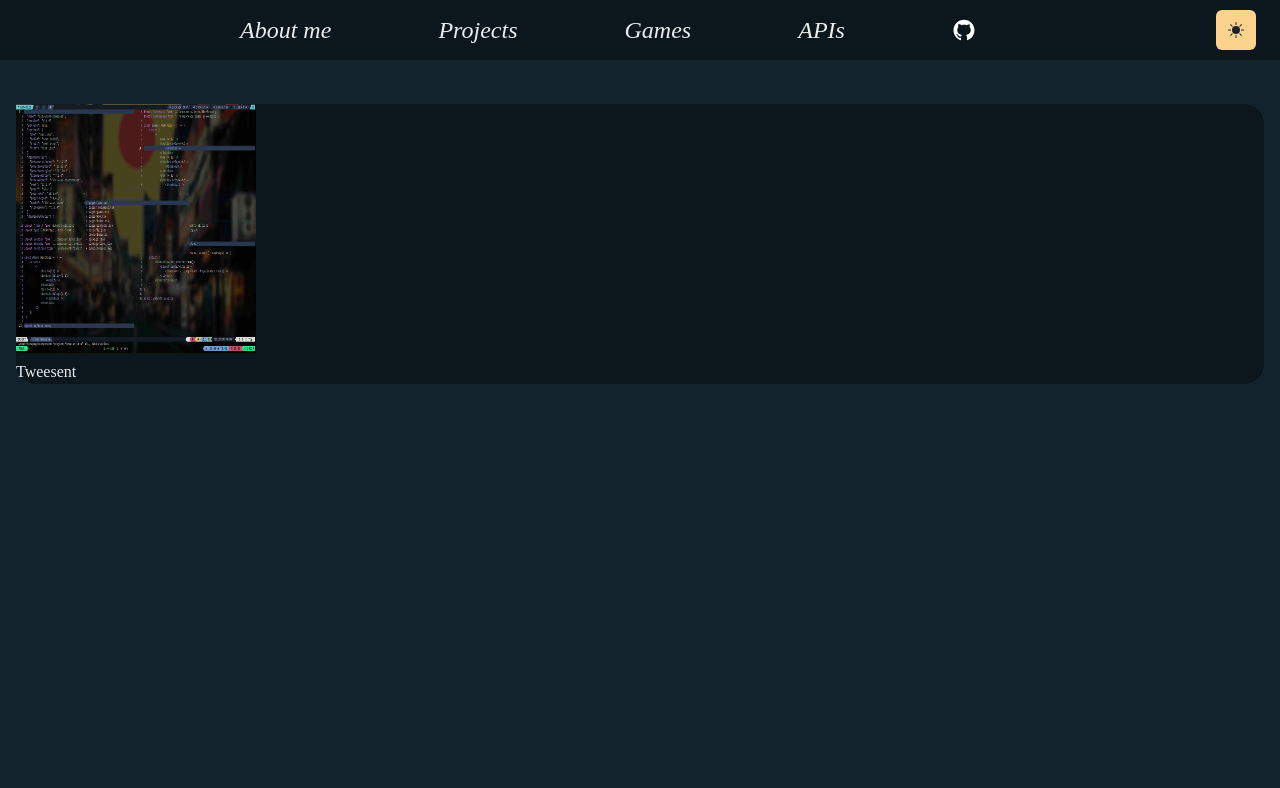
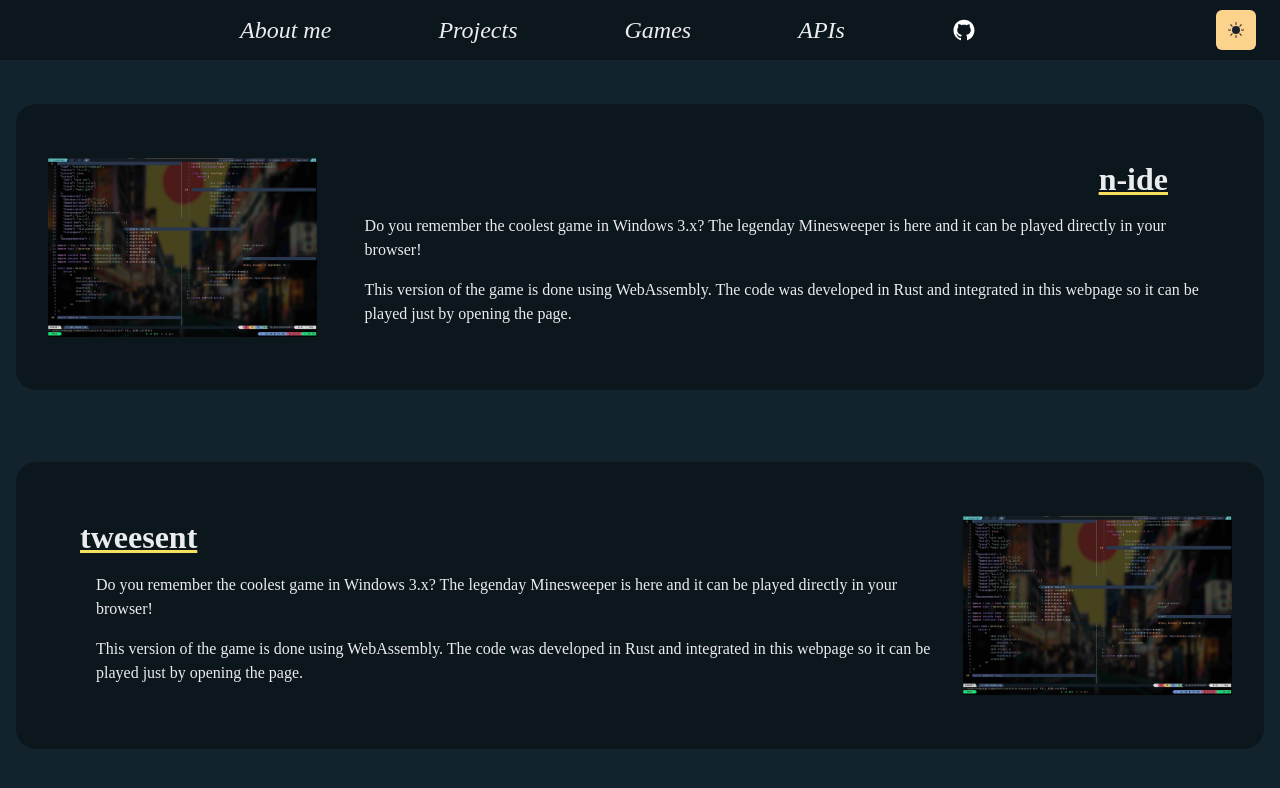
Before and after one commit to presedo93/homepage, a Next.js app: page /projects in a window 1280 px wide. Shown: the top 788 px of the page. Built offline with nearby package versions, Linux system fonts and the light colour scheme.

Commit message:
🚧 Pages and first build

```diff
--- a/components/NavBar.tsx
+++ b/components/NavBar.tsx
@@ -1,5 +1,5 @@
-import React from 'react'
-import NextLink from 'next/link'
+import React from 'react';
+import NextLink from 'next/link';
 import {
     Container,
     Flex,
@@ -13,15 +13,15 @@ import {
     MenuButton,
     IconButton,
     useColorModeValue,
-} from '@chakra-ui/react'
+} from '@chakra-ui/react';
 
-import { AiFillGithub } from 'react-icons/ai'
-import { GiHamburgerMenu } from 'react-icons/gi'
-import ToggleTheme from './ToggleTheme'
+import { AiFillGithub } from 'react-icons/ai';
+import { GiHamburgerMenu } from 'react-icons/gi';
+import ToggleTheme from './ToggleTheme';
 
 interface TextProps {
-    children: React.ReactNode
-    href: string
+    children: React.ReactNode;
+    href: string;
 }
 
 const TextLink: React.FC<TextProps> = ({ children, href }: TextProps) => {
@@ -36,21 +36,25 @@ const TextLink: React.FC<TextProps> = ({ children, href }: TextProps) => {
                 </Text>
             </Link>
         </NextLink>
-    )
-}
+    );
+};
 
 const GitLink: React.FC = () => {
     return (
-        <Link target='_blank' href='https://github.com/presedo93'>
+        <a
+            target='_blank'
+            rel='noopener noreferrer'
+            href='https://github.com/presedo93'
+        >
             <AiFillGithub
                 style={{
                     color: useColorModeValue('black', 'white'),
                     fontSize: '1.5rem',
                 }}
             />
-        </Link>
-    )
-}
+        </a>
+    );
+};
 
 const NavBar = () => {
     return (
@@ -106,7 +110,7 @@ const NavBar = () => {
                 </Box>
             </Flex>
         </Flex>
-    )
-}
+    );
+};
 
-export default NavBar
+export default NavBar;
--- a/components/Project.tsx
+++ b/components/Project.tsx
@@ -1,24 +1,56 @@
-import {Box, chakra, useColorModeValue} from '@chakra-ui/react';
+import {
+    Box,
+    Flex,
+    Heading,
+    chakra,
+    useColorModeValue,
+} from '@chakra-ui/react';
 import Image from 'next/image';
 
 interface ProjectProps {
     children: React.ReactNode;
+    title: string;
     image?: any;
-    props?: unknown;
+    reverse?: boolean;
 }
 
 const ProjectImage = chakra(Image, {
     shouldForwardProp: (prop) => ['src', 'alt', 'width', 'height'].includes(prop),
 });
 
-const Project = ({children, image, ...props}: ProjectProps) => {
+const Project = ({ children, title, image, reverse }: ProjectProps) => {
     const bg = useColorModeValue('#D0D0D0', '#0B161D');
+    const rows = reverse ? 'row-reverse' : 'row';
+    const heads = reverse ? 'start' : 'end';
 
     return (
-        <Box h={{base: 'fit-content'}} bg={bg} {...props} rounded={20}>
-            <ProjectImage src={image} alt='MissingNo.' width={240} height={249} />
-            {children}
-        </Box>
+        <Flex h={{ base: 'fit-content' }} bg={bg} rounded={20}>
+            <Flex direction={{ base: 'column', md: rows }} m={8} align={'center'}>
+                <ProjectImage src={image} alt='MissingNo.' width={360} height={240} />
+                <Flex
+                    h={'full'}
+                    w={'full'}
+                    flexDirection={'column'}
+                    justifyContent={'start'}
+                    mr={8}
+                >
+                    <Heading
+                        fontWeight={'semibold'}
+                        textDecoration={'underline'}
+                        textDecorationColor={'yellow.300'}
+                        fontSize={32}
+                        mt={6}
+                        mr={8}
+                        ml={8}
+                        alignSelf={heads}
+                    >
+                        {title}
+                    </Heading>
+                    {children}
+                    <Box h={{ base: 8 }} />
+                </Flex>
+            </Flex>
+        </Flex>
     );
 };
 
--- a/components/games/MineBoard.tsx
+++ b/components/games/MineBoard.tsx
@@ -76,7 +76,8 @@ const MineBoard = () => {
                 <Text mt={8} ml={{ base: 3, md: 12 }}>
                     Just left-click the boxes to discover its content (the number of mines
                     close to them) or right-click them to put a flag there. In case you
-                    loose or want to start again the 'Reset game' button is your choice.
+                    loose or want to start again the &apos;Reset game&apos; button is your
+                    choice.
                 </Text>
                 <Box h={{ base: 8 }} />
             </Flex>
--- a/components/games/SnakeBoard.tsx
+++ b/components/games/SnakeBoard.tsx
@@ -64,9 +64,9 @@ const SnakeBoard = () => {
                     Snake
                 </Heading>
                 <Text mt={8} ml={{ base: 3, md: 12 }}>
-                    Good old times playing the Snake game in the Nokia 3310, isn't it?
-                    Let's relive them! There it is a WASM version ready to be played on
-                    your browser!
+                    Good old times playing the Snake game in the Nokia 3310, isn&apos;t
+                    it? Let$apos; relive them! There it is a WASM version ready to be
+                    played on your browser!
                 </Text>
 
                 <Text mt={8} ml={{ base: 3, md: 12 }}>
--- a/pages/projects.tsx
+++ b/pages/projects.tsx
@@ -1,5 +1,5 @@
-import {NextPage} from 'next';
-import {Box, Text} from '@chakra-ui/react';
+import { NextPage } from 'next';
+import { Box, Text } from '@chakra-ui/react';
 
 import Section from '../components/Section';
 import Project from '../components/Project';
@@ -9,8 +9,32 @@ const Projects: NextPage = () => {
         <>
             <Box h={12} />
             <Section delay={0.1}>
-                <Project image={'/images/n_ide.jpg'}>
-                    <Text>Tweesent</Text>
+                <Project title={'n-ide'} image={'/images/n_ide.jpg'} reverse={false}>
+                    <Text mt={4} ml={{ base: 3, md: 12 }}>
+                        Do you remember the coolest game in Windows 3.x? The legenday
+                        Minesweeper is here and it can be played directly in your browser!
+                    </Text>
+
+                    <Text mt={4} ml={{ base: 3, md: 12 }}>
+                        This version of the game is done using WebAssembly. The code was
+                        developed in Rust and integrated in this webpage so it can be played
+                        just by opening the page.
+                    </Text>
+                </Project>
+            </Section>
+            <Box h={12} />
+            <Section delay={0.3}>
+                <Project title={'tweesent'} image={'/images/n_ide.jpg'} reverse={true}>
+                    <Text mt={4} ml={{ base: 3, md: 12 }}>
+                        Do you remember the coolest game in Windows 3.x? The legenday
+                        Minesweeper is here and it can be played directly in your browser!
+                    </Text>
+
+                    <Text mt={4} ml={{ base: 3, md: 12 }}>
+                        This version of the game is done using WebAssembly. The code was
+                        developed in Rust and integrated in this webpage so it can be played
+                        just by opening the page.
+                    </Text>
                 </Project>
             </Section>
         </>
```
Also changed, not shown: components/games/GameDesc.tsx (+9 -5 lines), pages/apis.tsx (added, +19 -0 lines).
